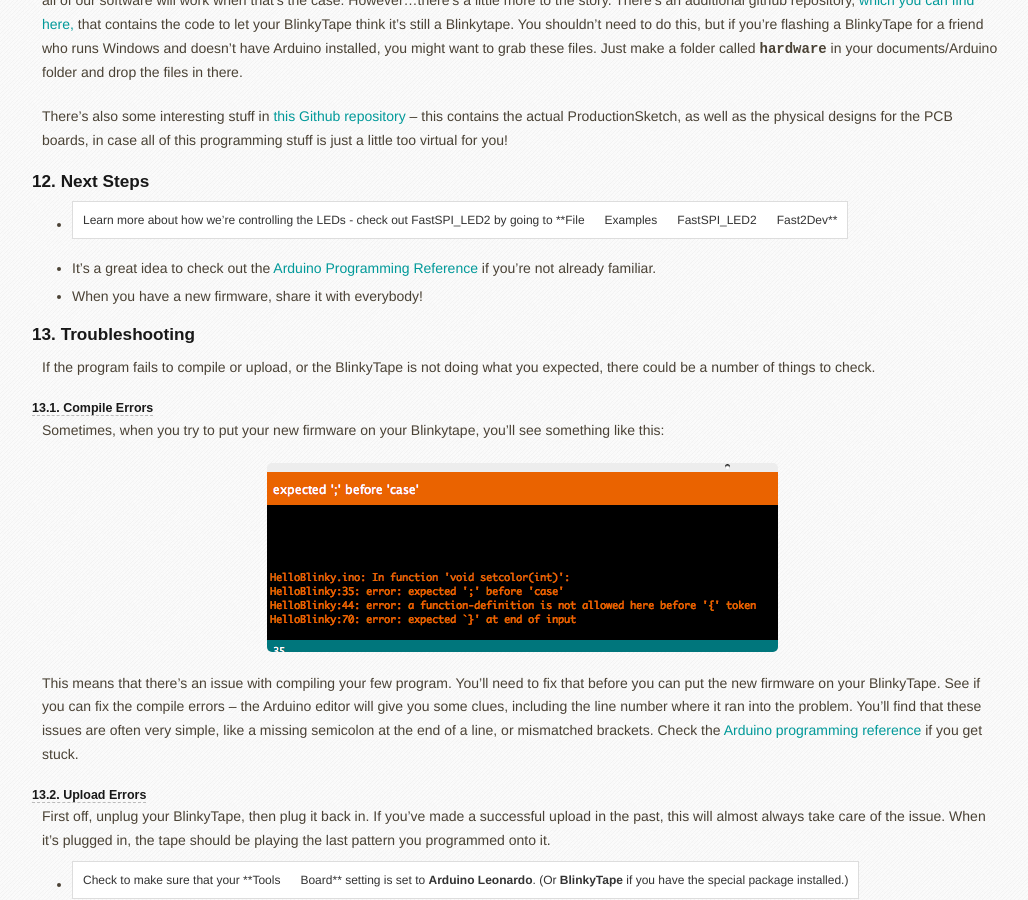
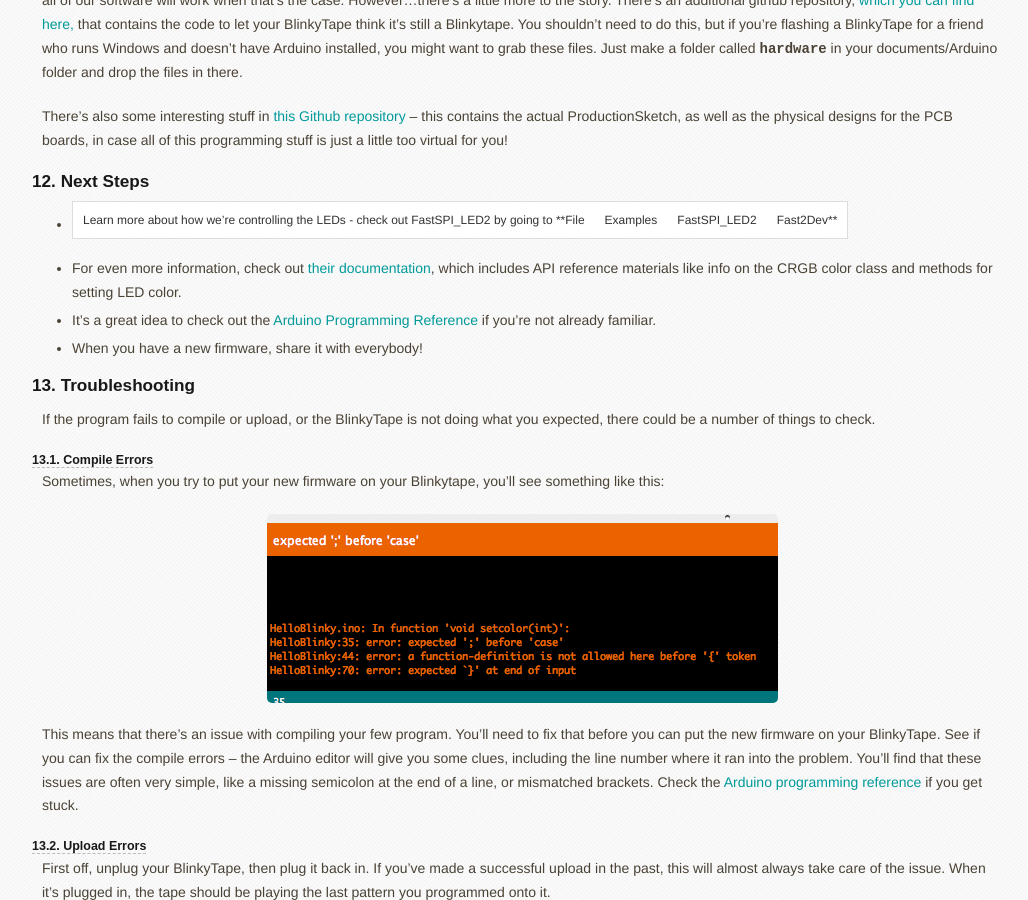
Before and after one commit to jravetch/blinkinlabs.github.io, a Jekyll site: the page built from blinkytape/docs/_posts/2013-09-03-arduino.md, in a window 1280 px wide and 900 px high, scrolled down 4094 px. Shown: the whole window, without its empty margins (118-1146 px from the left). Built offline with Jekyll 4.4.1, drawn with Linux system fonts in a browser that asks for light colours; Markdown is read by kramdown in place of the engine named in the settings.

Commit message:
Added link to FastSPI documentation on Arduino page

```diff
--- a/blinkytape/docs/_posts/2013-09-03-arduino.md
+++ b/blinkytape/docs/_posts/2013-09-03-arduino.md
@@ -74,6 +74,7 @@ I think you can figure out what the third one should be. Punch it in, then click
 ## Next Steps
 
 * Learn more about how we're controlling the LEDs - check out FastSPI\_LED2 by going to  **File | Examples | FastSPI_LED2 | Fast2Dev**
+* For even more information, check out [their documentation](https://code.google.com/p/fastspi/wiki/Documentation), which includes API reference materials like info on the CRGB color class and methods for setting LED color.
 * It's a great idea to check out the [Arduino Programming Reference](http://arduino.cc/en/Reference/HomePage) if you're not already familiar.
 <!--- when available add a line about this: Check out the BlinkyTape Hardware Schematics --->
 * When you have a new firmware, share it with everybody!
```
